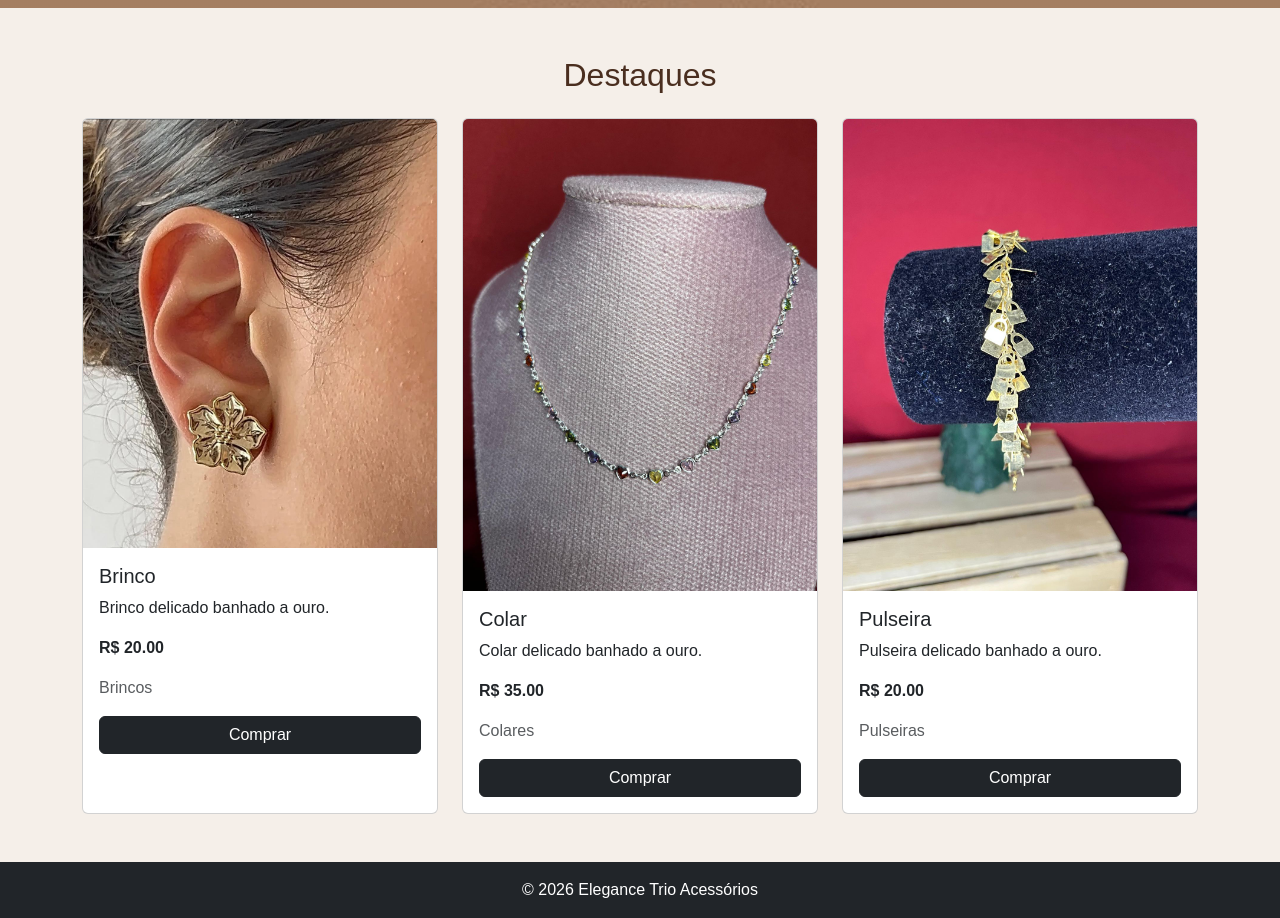
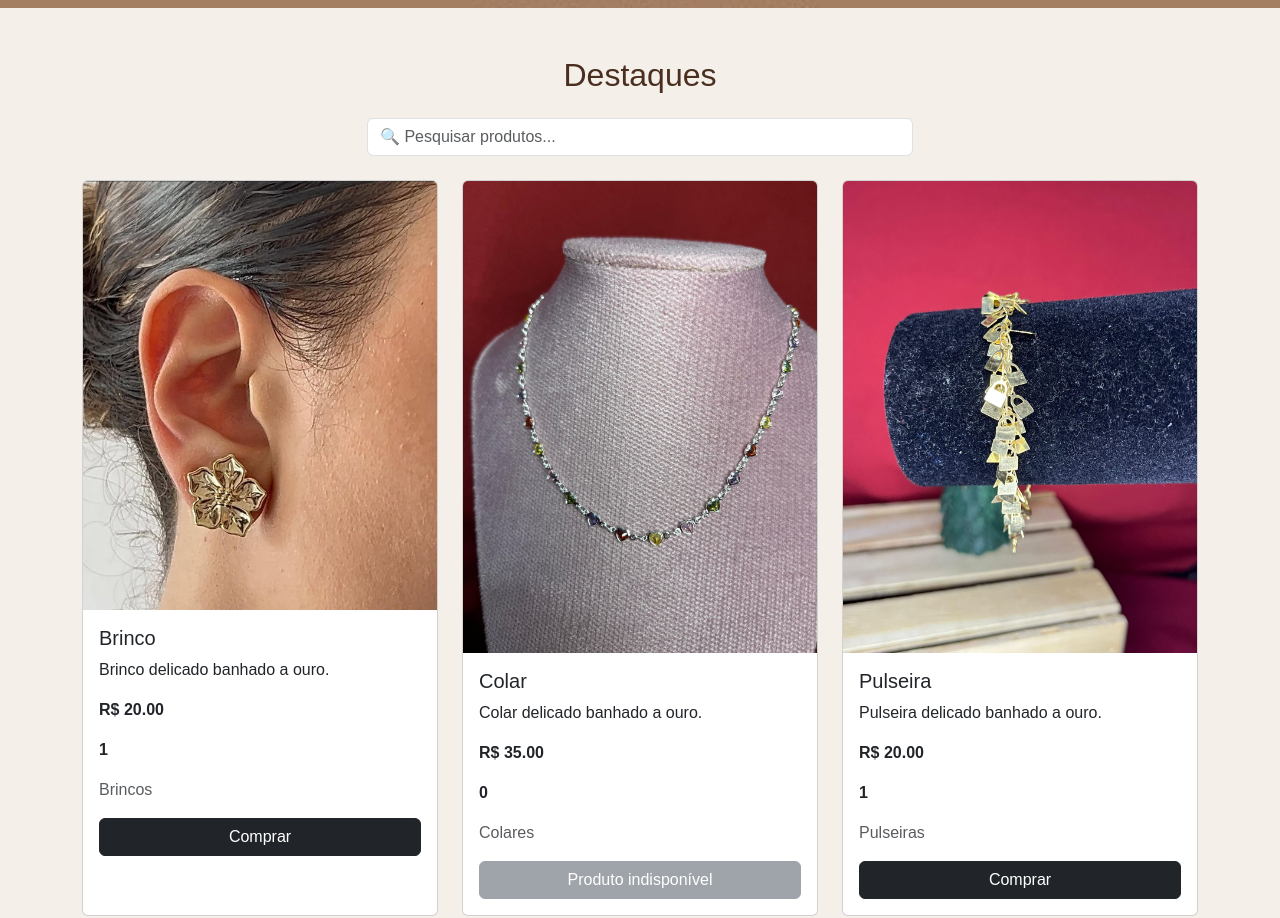
Before and after one commit to karenmirandakl19/elegance-trio, a plain HTML site: page index.html in a window 1280 px wide. Shown: the part 703-1621 px from the top of the page. Drawn offline with nearby package versions, Linux system fonts and the light colour scheme.

Commit message:
implementação de estoque e funcionalidade de pesquisa de produto

```diff
--- a/index.html
+++ b/index.html
@@ -103,16 +103,30 @@
   </div>
 </header>
 
+
 <!-- DESTAQUES -->
 <section class="container my-5">
   <h2 class="text-center mb-4">Destaques</h2>
 
+  <div class="row mb-4">
+    <div class="col-md-6 mx-auto">
+      <input
+        type="text"
+        id="pesquisaProdutos"
+        class="form-control"
+        placeholder="🔍 Pesquisar produtos..."
+      >
+    </div>
+  </div>
+
   <div class="row g-4" id="listaProdutos">
 
-</div>
+  </div>
+
+</section>
 
 
-</section>
+
 
 <!-- RODAPÉ -->
 <footer class="bg-dark text-white text-center p-3">
--- a/js/main.js
+++ b/js/main.js
@@ -1,28 +1,47 @@
-function renderizarProdutos() {
+function renderizarProdutos(produtosParaExibir) {
 
     const listaProdutos = document.getElementById("listaProdutos");
+    listaProdutos.innerHTML = "";
 
-    produtos.forEach(produto => {
+    produtosParaExibir.forEach(produto => {
 
         const div = document.createElement("div");
         div.className = "col-md-4";
+
+        let botao;
+
+            if (produto.estoque > 0) {
+
+                botao = `
+                    <button class="btn btn-dark w-100"
+                        onclick="addCarrinho('${produto.nome}', ${produto.preco})">
+                        Comprar
+                    </button>
+                `;
+
+            } else {
+
+                botao = `
+                    <button class="btn btn-secondary w-100" disabled>
+                        Produto indisponível
+                    </button>
+                `;
+
+            }
 
         div.innerHTML = `
             <div class="card h-100">
                 <img src="${produto.imagem}" class="card-img-top" alt="${produto.nome}">
 
-                <div class="card-body">
-                    <h5 class="card-title">${produto.nome}</h5>
-                    <p class="card-text">${produto.descricao}</p>
-                    <p><strong>R$ ${produto.preco.toFixed(2)}</strong></p>
-                    <p class="text-muted">${produto.categoria}</p>
+                        <div class="card-body">
+                <h5 class="card-title">${produto.nome}</h5>
+                <p class="card-text">${produto.descricao}</p>
+                <p><strong>R$ ${produto.preco.toFixed(2)}</strong></p>
+                <p><strong> ${produto.estoque}</strong></p>
+                <p class="text-muted">${produto.categoria}</p>
 
+                ${botao}
 
-                    <button class="btn btn-dark w-100""
-        onclick="addCarrinho('${produto.nome}', ${produto.preco})">
-    Comprar
-</button>
-                </div>
             </div>
         `;
 
@@ -32,4 +51,26 @@ function renderizarProdutos() {
 
 }
 
-document.addEventListener("DOMContentLoaded", renderizarProdutos);
+document.addEventListener("DOMContentLoaded", function () {
+
+    // Carrega todos os produtos ao abrir a página
+    renderizarProdutos(produtos);
+
+    // Pesquisa
+    const inputPesquisa = document.getElementById("pesquisaProdutos");
+
+    inputPesquisa.addEventListener("input", function () {
+
+        const textoPesquisa = inputPesquisa.value;
+
+        const produtosFiltrados = produtos.filter(produto =>
+            produto.nome
+                .toLowerCase()
+                .includes(textoPesquisa.toLowerCase())
+        );
+
+        renderizarProdutos(produtosFiltrados);
+
+    });
+
+});
--- a/js/produtos.js
+++ b/js/produtos.js
@@ -7,12 +7,12 @@ categoria: "Brincos",
 estoque: 1, imagem: "img/brinco1.jpg",
 destaque:true
 },
-{ id: 1,
+{ id: 2,
 nome: "Colar",
 preco: 35.00,
 descricao:"Colar delicado banhado a ouro.",
 categoria: "Colares",
-estoque: 1, imagem: "img/colar1.jpg",
+estoque: 0, imagem: "img/colar1.jpg",
 destaque:true
 
 },
@@ -22,5 +22,5 @@ preco: 20.00,
 descricao:"Pulseira delicado banhado a ouro.",
 categoria: "Pulseiras",
 estoque: 1, imagem: "img/pulseira1.jpg",
-destaque:true
+destaque:true,
 } ];
```
Also changed, not shown: js/script.js (deleted).
